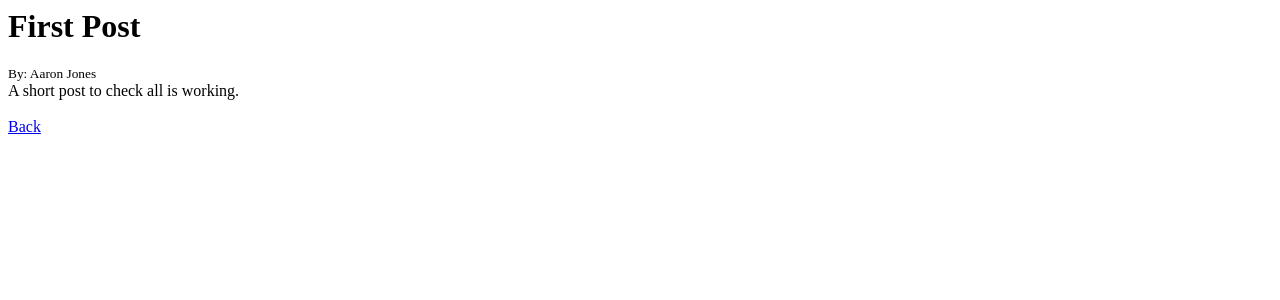
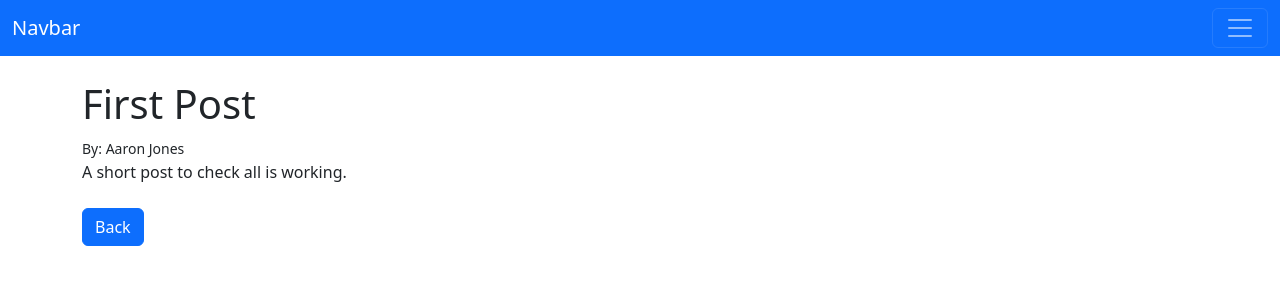
Before and after one commit to Aaron080913/Travel_Blog, a Django app: page /article/1 in a window 1280 px wide. Shown: the top 300 px of the page. Run offline with Django 4.2, Linux system fonts and the light colour scheme; data comes from the database, SQL or seed files in the repository.

Commit message:
added nav bar

```diff
--- a/travel_blog/templates/article_details.html
+++ b/travel_blog/templates/article_details.html
@@ -1,3 +1,6 @@
+{% extends 'base.html' %}
+
+{% block content %}
 
 
 <h1>{{ post.title }}</h1>
@@ -5,4 +8,6 @@
 {{ post.body }}
 
 <br/><br/>
-<a href="{% url 'home' %}">Back</a>
+<a href="{% url 'home' %}" class="btn btn-primary">Back</a>
+
+{% endblock %}
--- /dev/null
+++ b/travel_blog/templates/base.html
@@ -0,0 +1,55 @@
+<!doctype html>
+<html lang="en">
+  <head>
+    <meta charset="utf-8">
+    <meta name="viewport" content="width=device-width, initial-scale=1">
+    <title>Bootstrap demo</title>
+    <link href="https://cdn.jsdelivr.net/npm/bootstrap@5.3.3/dist/css/bootstrap.min.css" rel="stylesheet" integrity="sha384-QWTKZyjpPEjISv5WaRU9OFeRpok6YctnYmDr5pNlyT2bRjXh0JMhjY6hW+ALEwIH" crossorigin="anonymous">
+  </head>
+  <body>
+    <nav class="navbar bg-primary" data-bs-theme="dark">
+        <div class="container-fluid">
+          <a class="navbar-brand" href="#">Navbar</a>
+          <button class="navbar-toggler" type="button" data-bs-toggle="collapse" data-bs-target="#navbarSupportedContent" aria-controls="navbarSupportedContent" aria-expanded="false" aria-label="Toggle navigation">
+            <span class="navbar-toggler-icon"></span>
+          </button>
+          <div class="collapse navbar-collapse" id="navbarSupportedContent">
+            <ul class="navbar-nav me-auto mb-2 mb-lg-0">
+              <li class="nav-item">
+                <a class="nav-link active" aria-current="page" href="#">Home</a>
+              </li>
+              <li class="nav-item">
+                <a class="nav-link" href="#">Link</a>
+              </li>
+              <li class="nav-item dropdown">
+                <a class="nav-link dropdown-toggle" href="#" role="button" data-bs-toggle="dropdown" aria-expanded="false">
+                  Dropdown
+                </a>
+                <ul class="dropdown-menu">
+                  <li><a class="dropdown-item" href="#">Action</a></li>
+                  <li><a class="dropdown-item" href="#">Another action</a></li>
+                  <li><hr class="dropdown-divider"></li>
+                  <li><a class="dropdown-item" href="#">Something else here</a></li>
+                </ul>
+              </li>
+              <li class="nav-item">
+                <a class="nav-link disabled" aria-disabled="true">Disabled</a>
+              </li>
+            </ul>
+            <form class="d-flex" role="search">
+              <input class="form-control me-2" type="search" placeholder="Search" aria-label="Search">
+              <button class="btn btn-outline-success" type="submit">Search</button>
+            </form>
+          </div>
+        </div>
+      </nav>
+
+    <br/>
+    <div class="container">
+        {% block content %}
+
+        {% endblock %}
+    </div>
+    <script src="https://cdn.jsdelivr.net/npm/bootstrap@5.3.3/dist/js/bootstrap.bundle.min.js" integrity="sha384-YvpcrYf0tY3lHB60NNkmXc5s9fDVZLESaAA55NDzOxhy9GkcIdslK1eN7N6jIeHz" crossorigin="anonymous"></script>
+  </body>
+</html>
```
Also changed, not shown: travel_blog/templates/home.html (+7 -0 lines).
